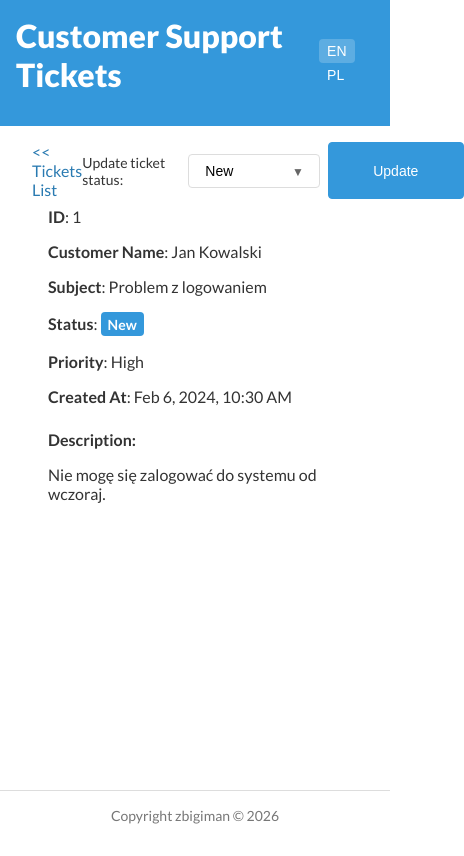
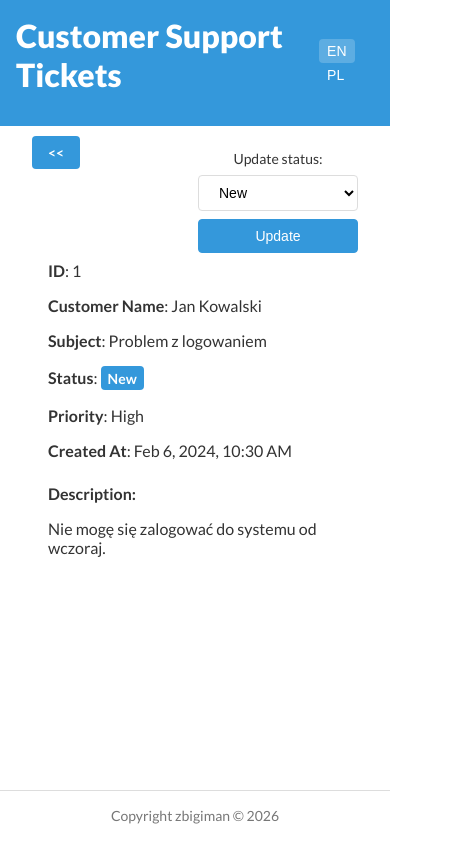
Before and after one commit to zbigiman1/vue-3-tickets-app, a Vue app: page /ticket/1 in a window 390 px wide. Shown: the whole page, 464 px wide, since content can reach past the window. Built offline with nearby package versions, Linux system fonts and the light colour scheme.

Commit message:
ticket details mobile view

```diff
--- a/src/components/TicketDetails.vue
+++ b/src/components/TicketDetails.vue
@@ -4,7 +4,11 @@
     </div>
     <div v-else class="ticket-details">
         <header class="ticket-details-header">
-            <div><router-link to="/">&#x3c;&#x3c; {{ t('ticketsList') }}</router-link></div>
+            <div><router-link to="/">
+                    <span class="back-to-list-chevron">&#x3c;&#x3c;</span>
+                    <span class="back-to-list-text">{{ t('ticketsList') }}</span>
+                </router-link>
+            </div>
             <div class="tickets-status-dropdown">
                 <div class="select-wrapper">
                     <label for="status-select" class="select-label">{{ t('updateTicketStatus') }}:</label>
--- a/src/i18n/en.ts
+++ b/src/i18n/en.ts
@@ -22,7 +22,7 @@ export const en = {
     high: 'High',
     all: 'All',
     filterByStatus: 'Filter by Status',
-    updateTicketStatus: 'Update ticket status',
+    updateTicketStatus: 'Update status',
     update: 'Update',
     copyright: 'Copyright zbigiman',
 }
--- a/src/i18n/pl.ts
+++ b/src/i18n/pl.ts
@@ -21,7 +21,7 @@ export const pl = {
     high: 'Wysoki',
     all: 'Wszystkie',
     filterByStatus: 'Filtruj według statusu',
-    updateTicketStatus: 'Zmień status zgłoszenia',
+    updateTicketStatus: 'Zmień status',
     update: 'Zmień',
     copyright: 'Copyright zbigiman',
 }
--- a/src/style/select.scss
+++ b/src/style/select.scss
@@ -5,8 +5,13 @@
     display: flex;
     align-items: center;
 
+    /* 📱 Mobile view */
+    @media (max-width: 768px) {
+        flex-direction: column;
+    }
+
     .select-label {
-        margin-right: 0.5rem;
+        margin: 0.5rem;
         font-size: 0.875rem;
         color: variables.$text-color;
     }
@@ -20,26 +25,10 @@
         background-color: variables.$background-color;
         cursor: pointer;
 
-        appearance: none;
-        -webkit-appearance: none;
-        -moz-appearance: none;
-
         &:focus {
             outline: none;
             border-color: variables.$green-color;
             box-shadow: variables.$select-active-box-shadow
         }
     }
-
-    &:after {
-        content: "▼";
-        position: absolute;
-        right: 1rem;
-        top: 50%;
-        transform: translateY(-50%);
-        pointer-events: none;
-        font-size: 0.75rem;
-        color: #666;
-    }
-
 }
--- a/src/style/ticket-details.scss
+++ b/src/style/ticket-details.scss
@@ -6,9 +6,34 @@
         display: flex;
         justify-content: space-between;
 
+        .back-to-list-chevron {
+            margin-right: 0.25rem;
+            font-size: 0.875rem;
+            font-weight: variables.$font-weight-bold;
+
+            @media (max-width: 400px) {
+                background-color: variables.$blue-color;
+                color: variables.$white-color;
+                padding: variables.$button-padding;
+                border-radius: variables.$border-radius;
+
+            }
+        }
+
+        .back-to-list-text {
+            @media (max-width: 400px) {
+                display: none;
+            }
+        }
+
         .tickets-status-dropdown {
             display: flex;
             gap: 0.5rem;
+
+            /* 📱 Mobile view */
+            @media (max-width: 768px) {
+                flex-direction: column;
+            }
         }
     }
 
```
